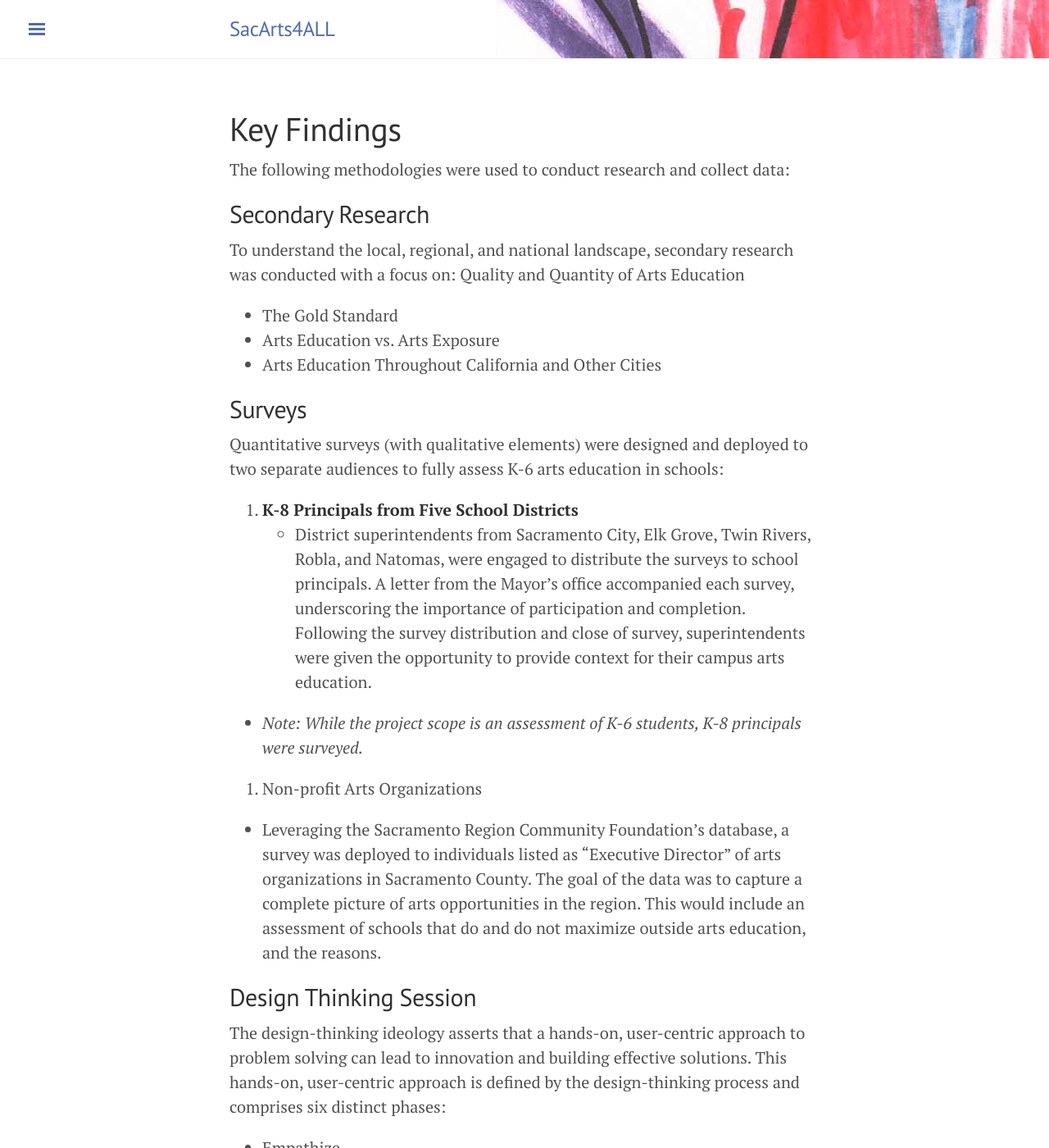
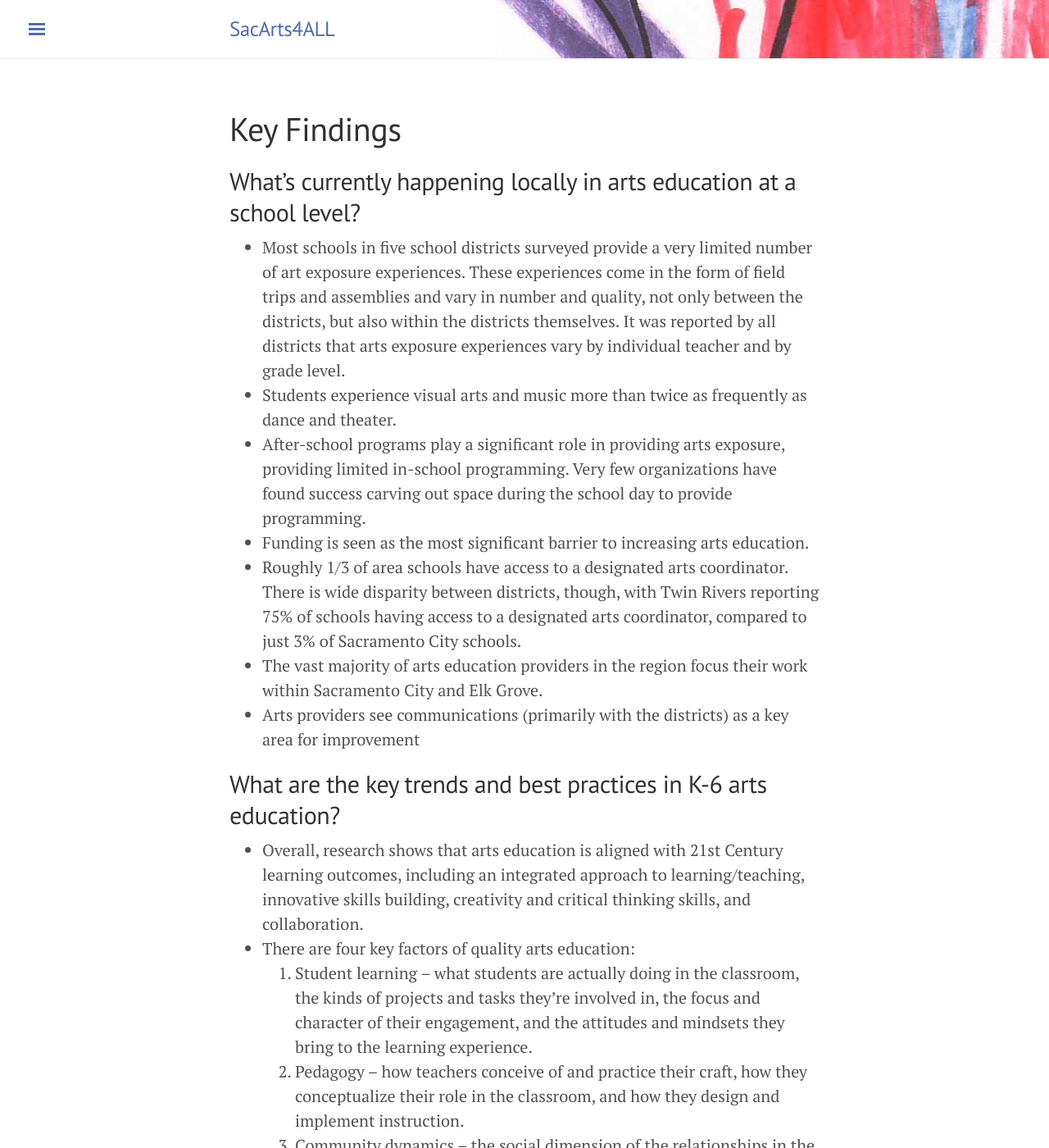
Before and after one commit to code4sac/sacarts4ALL, a Jekyll site: the page built from 03_key_findings.md, in a window 1280 px wide and 1400 px high. Shown: the whole window at 82% size. Built offline with Jekyll 4.4.1, drawn with Linux system fonts in a browser that asks for light colours; some of the changed text lies outside the part shown.

Commit message:
key findings text

```diff
--- a/03_key_findings.md
+++ b/03_key_findings.md
@@ -6,42 +6,32 @@ permalink: /key_findings/
 
 # Key Findings
 
-The following methodologies were used to conduct research and collect data:
+## What’s currently happening locally in arts education at a school level?
+* Most schools in five school districts surveyed provide a very limited number of art exposure experiences. These experiences come in the form of field trips and assemblies and vary in number and quality, not only between the districts, but also within the districts themselves. It was reported by all districts that arts exposure experiences vary by individual teacher and by grade level.
+* Students experience visual arts and music more than twice as frequently as dance and theater.
+* After-school programs play a significant role in providing arts exposure, providing limited in-school programming. Very few organizations have found success carving out space during the school day to provide programming.
+* Funding is seen as the most significant barrier to increasing arts education.
+* Roughly 1/3 of area schools have access to a designated arts coordinator. There is wide disparity between districts, though, with Twin Rivers reporting 75% of schools having access to a designated arts coordinator, compared to just 3% of Sacramento City schools.
+* The vast majority of arts education providers in the region focus their work within Sacramento City and Elk Grove.
+* Arts providers see communications (primarily with the districts) as a key area for improvement
 
-## Secondary Research
-
-To understand the local, regional, and national landscape, secondary research was conducted with a focus on:
-Quality and Quantity of Arts Education
-
-* The Gold Standard
-* Arts Education vs. Arts Exposure
-* Arts Education Throughout California and Other Cities
-
-## Surveys
-
-Quantitative surveys (with qualitative elements) were designed and deployed to two separate audiences to fully assess K-6 arts education in schools:
-
-1. **K-8 Principals from Five School Districts**
-  * District superintendents from Sacramento City, Elk Grove, Twin Rivers, Robla, and Natomas, were engaged to distribute the surveys to school principals. A letter from the Mayor’s office accompanied each survey, underscoring the importance of participation and completion. Following the survey distribution and close of survey, superintendents were given the opportunity to provide context for their campus arts education.
-
-  * *Note: While the project scope is an assessment of K-6 students, K-8 principals were surveyed.*
-
-2. Non-profit Arts Organizations
-
-  * Leveraging the Sacramento Region Community Foundation’s database, a survey was deployed to individuals listed as “Executive Director” of arts organizations in Sacramento County. The goal of the data was to capture a complete picture of arts opportunities in the region. This would include an assessment of schools that do and do not maximize outside arts education, and the reasons.
-
-## Design Thinking Session
-
-The design-thinking ideology asserts that a hands-on, user-centric approach to problem solving can lead to innovation and building effective solutions. This hands-on, user-centric approach is defined by the design-thinking process and comprises six distinct phases:
-
-* Empathize
-* Define
-* Ideate
-* Prototype
-* Test
-* Implement
-
-More than 60 people were invited to a Design Thinking session, held on Saturday, April 22, 2017, led by Human Centered Design expert, George Claire (The Shop @ VSP Global). Attendees included representatives from various groups, including: students, educators, arts educators, and artists. The group was tasked with the challenge question, **“How might we bring art to every child?”**
+## What are the key trends and best practices in K-6 arts education?
+* Overall, research shows that arts education is aligned with 21st Century learning outcomes, including an integrated approach to learning/teaching, innovative skills building, creativity and critical thinking skills, and collaboration.
+* There are four key factors of quality arts education:
+1. Student learning – what students are actually doing in the classroom, the kinds of projects and tasks they’re involved in, the focus and character of their engagement, and the attitudes and mindsets they bring to the learning experience.
+2. Pedagogy – how teachers conceive of and practice their craft, how they conceptualize their role in the classroom, and how they design and implement instruction.
+3. Community dynamics – the social dimension of the relationships in the classroom or other arts learning setting, relationships among the students themselves, between students and teachers, and among the teachers and other adults who interact with students in the classroom.
+4. Environment – the tangible and concrete elements, including the physical space of the classroom, the material resources available, as well as the time students receive (hours and years) to engage in arts learning.
+* The California VAPA Framework outlines the five strands of a gold standard arts program:
+* Artistic perception – Students use language and the skills unique to visual arts, theater, dance and music to analyze and respond to sensory information.
+* Creative expression – Students create and/or perform their own work and communicate the intent of meaning of their work.
+* Historical and cultural context – In learning an art discipline, the students work towards understanding the historical and cultural contributions within the discipline.
+* Aesthetic valuing - Students learn to critically assess and derive meaning.
+* Connections, relationships, and applications – Making connections from one art discipline to other arts.
+* Though there is often debate and contention about the value of arts exposure as opposed to arts education, both are vital components to an effective arts program.
+* The most effective school-based arts education programs require alignment and coordination between the school districts, the city, and the community.
+* LAUSD has a dedicated Arts Education Branch charged with ensuring all K-12 students are exposed to arts during the school day, and it brings together city funding, resources from community partners, local volunteer artists and arts providers, and outside funding. It uses an Arts Equity Index to track and monitor access and equity issues related to its offerings.
+* SFUSD introduced the Arts Education Master Plan (AEMP) as the blueprint for integrating arts into each student’s daily curriculum. The AEMP relies heavily on strong support from the city, the district, arts education organizations, community partners, and cultural institutions. An Arts Coordinator is assigned to each school and partners with the principals to ensure the implementation of the AEMP and help connect each school with offerings.
 
 <!-- Pagination -->
 <div class="pagination">
```
